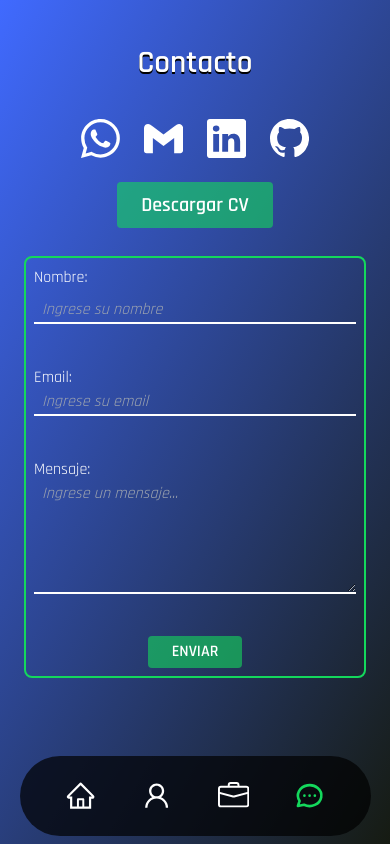
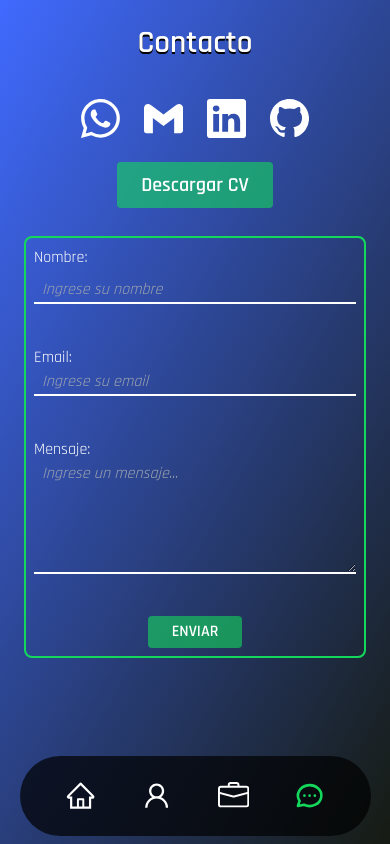
Before and after one commit to SRivarola/portfolio, a React (Vite) app: page /contact in a window 390 px wide. Built offline with nearby package versions, Linux system fonts and the light colour scheme.

Commit message:
contact css

```diff
--- a/src/pages/Contact.jsx
+++ b/src/pages/Contact.jsx
@@ -30,7 +30,7 @@ const Contact = () => {
   }
 
   return (
-    <div className="h-screen w-screen flex flex-col justify-start items-evenly text-white pt-10 sm:pt-28">
+    <div className="h-screen w-screen flex flex-col justify-start items-evenly text-white pt-5 sm:pt-28">
       <motion.h2
         initial={{opacity: 0, y: -50}}
         animate={{opacity: 1, y: 0}}
```
